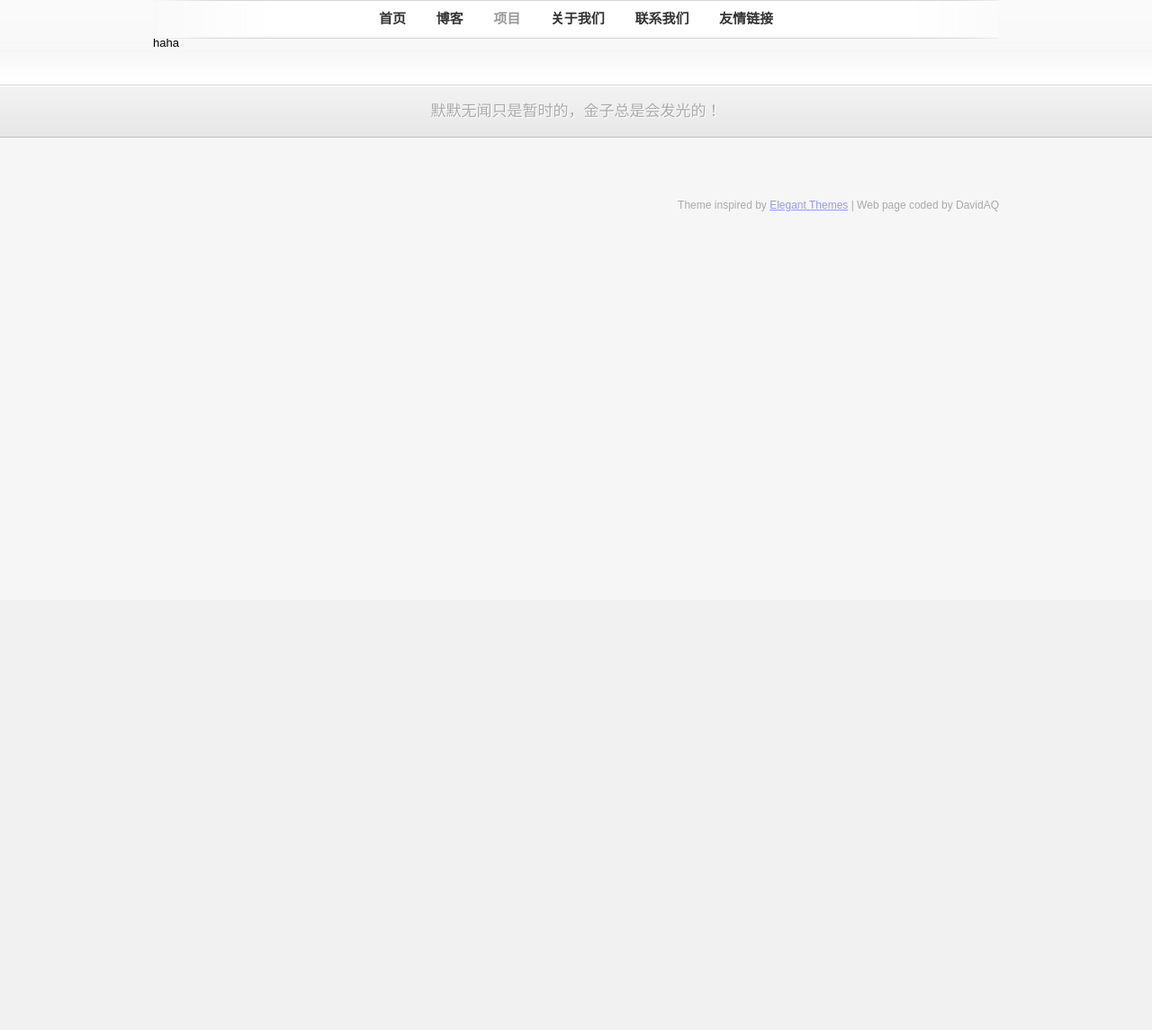
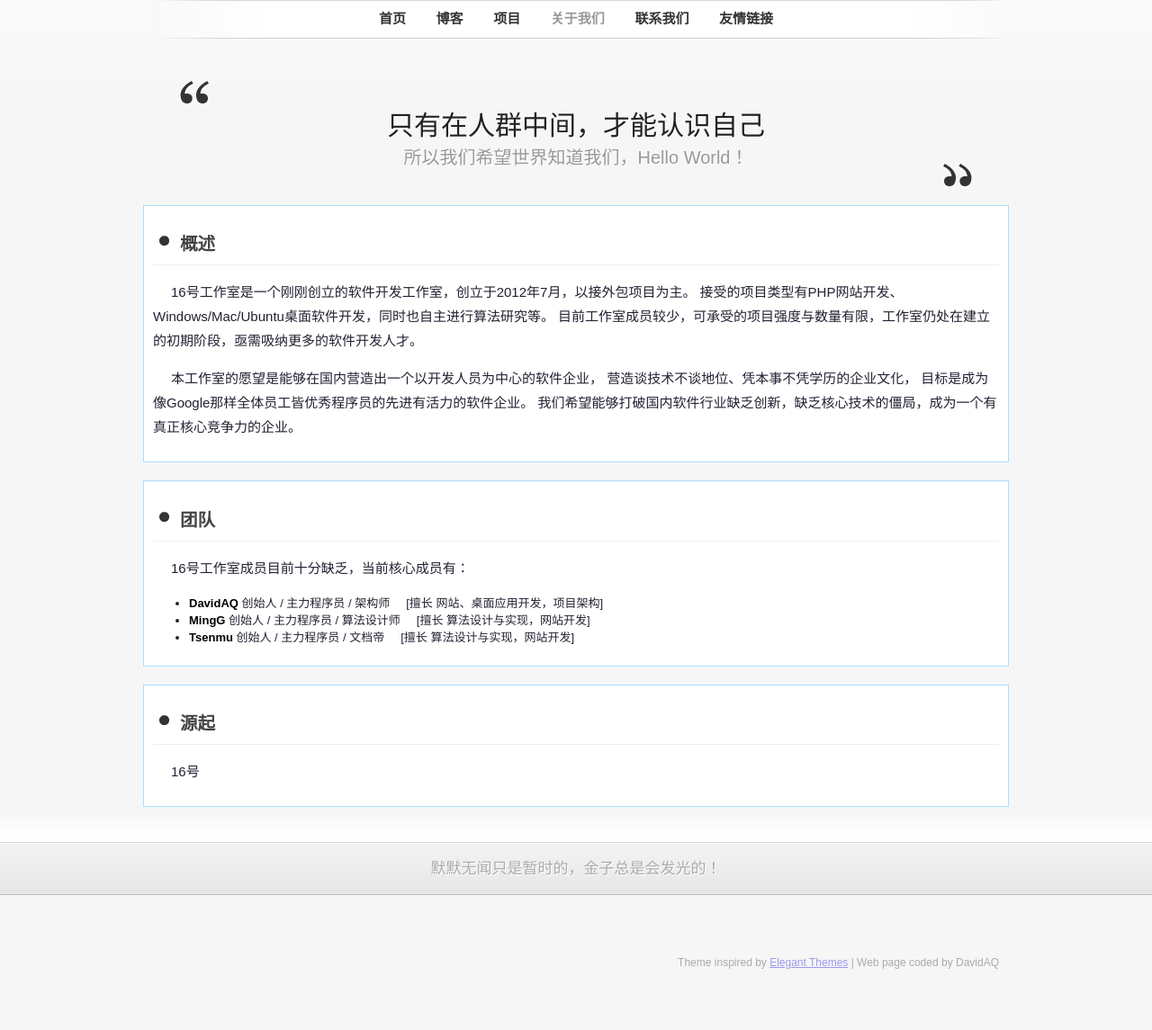
Before and after one commit to davidaq/num16studio, a PHP site: page /aboutus.php in a window 1280 px wide. Shown: the part 133-1278 px from the top of the page at 90% size. Before the commit the page ends 368 px from the top, so only its background shows below. Run offline with PHP 8.4, Linux system fonts and the light colour scheme.

Commit message:
about us

```diff
--- a/aboutus.php
+++ b/aboutus.php
@@ -1,11 +1,41 @@
 <?php
-$_title='#16 Studio Projects';
-$_curNav='projects';
+$_title='#16 Studio About Us';
+$_curNav='aboutus';
 
 function _display(){
 ?>
-<div class="fixedWidth">
-haha
+<div class="sloganLeft fixedWidth">
+	只有在人群中间，才能认识自己
+</div>
+<div class="sloganRight fixedWidth">
+	所以我们希望世界知道我们，Hello World！
+</div>
+<div class="whiteBack fixedWidth">
+	<h2>概述</h2>
+	<p>
+		16号工作室是一个刚刚创立的软件开发工作室，创立于2012年7月，以接外包项目为主。
+		接受的项目类型有PHP网站开发、Windows/Mac/Ubuntu桌面软件开发，同时也自主进行算法研究等。
+		目前工作室成员较少，可承受的项目强度与数量有限，工作室仍处在建立的初期阶段，亟需吸纳更多的软件开发人才。
+	</p>
+	<p>
+		本工作室的愿望是能够在国内营造出一个以开发人员为中心的软件企业，
+		营造谈技术不谈地位、凭本事不凭学历的企业文化，
+		目标是成为像Google那样全体员工皆优秀程序员的先进有活力的软件企业。
+		我们希望能够打破国内软件行业缺乏创新，缺乏核心技术的僵局，成为一个有真正核心竞争力的企业。
+	</p>
+</div>
+<div class="whiteBack fixedWidth">
+	<h2>团队</h2>
+	<p>16号工作室成员目前十分缺乏，当前核心成员有：</p>
+	<ul>
+		<li><b>DavidAQ</b> 创始人 / 主力程序员 / 架构师 &nbsp;&nbsp;&nbsp; [擅长 网站、桌面应用开发，项目架构]</li>
+		<li><b>MingG</b> 创始人 / 主力程序员 / 算法设计师 &nbsp;&nbsp;&nbsp; [擅长 算法设计与实现，网站开发]</li>
+		<li><b>Tsenmu</b> 创始人 / 主力程序员 / 文档帝 &nbsp;&nbsp;&nbsp; [擅长 算法设计与实现，网站开发]</li>
+	</ul>
+</div>
+<div class="whiteBack fixedWidth">
+	<h2>源起</h2>
+	<p>16号</p>
 </div>
 <?php
 }
--- a/style.css
+++ b/style.css
@@ -162,6 +162,7 @@ input{
 	font-size:20px;
 	color:#999;
 	padding-bottom:20px;
+	margin-bottom:10px;
 }
 .stripTop{
 	height:39px;
@@ -261,3 +262,25 @@ input{
 	top:0;
 	left:0;
 }
+.whiteBack{
+	background:#FFF;
+	padding:10px;
+	border:1px solid #ADF;
+	color:#223;
+	margin-top:20px;
+}
+.whiteBack b{
+	color:#000;
+}
+.whiteBack h2{
+	color:#444;
+	padding-left:30px;
+	padding-bottom:10px;
+	background:url(images/bolt.png) no-repeat left top;
+	border-bottom:1px solid #EEE;
+}
+.whiteBack p{
+	font-size:15px;
+	line-height:27px;
+	text-indent:20px;
+}
```
Also changed, not shown: github.php (+5 -3 lines), projects.php (+8 -15 lines), images/bolt.png (added), images/content-bg.png (deleted).
